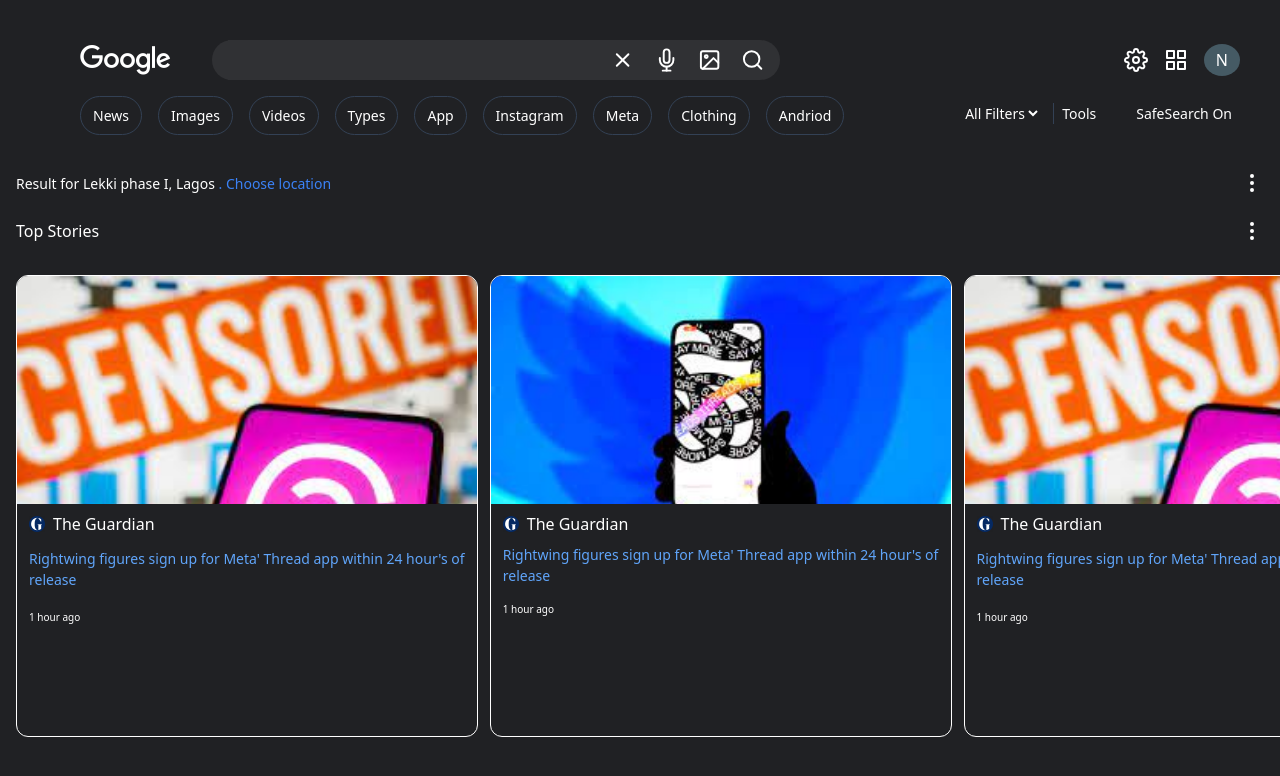
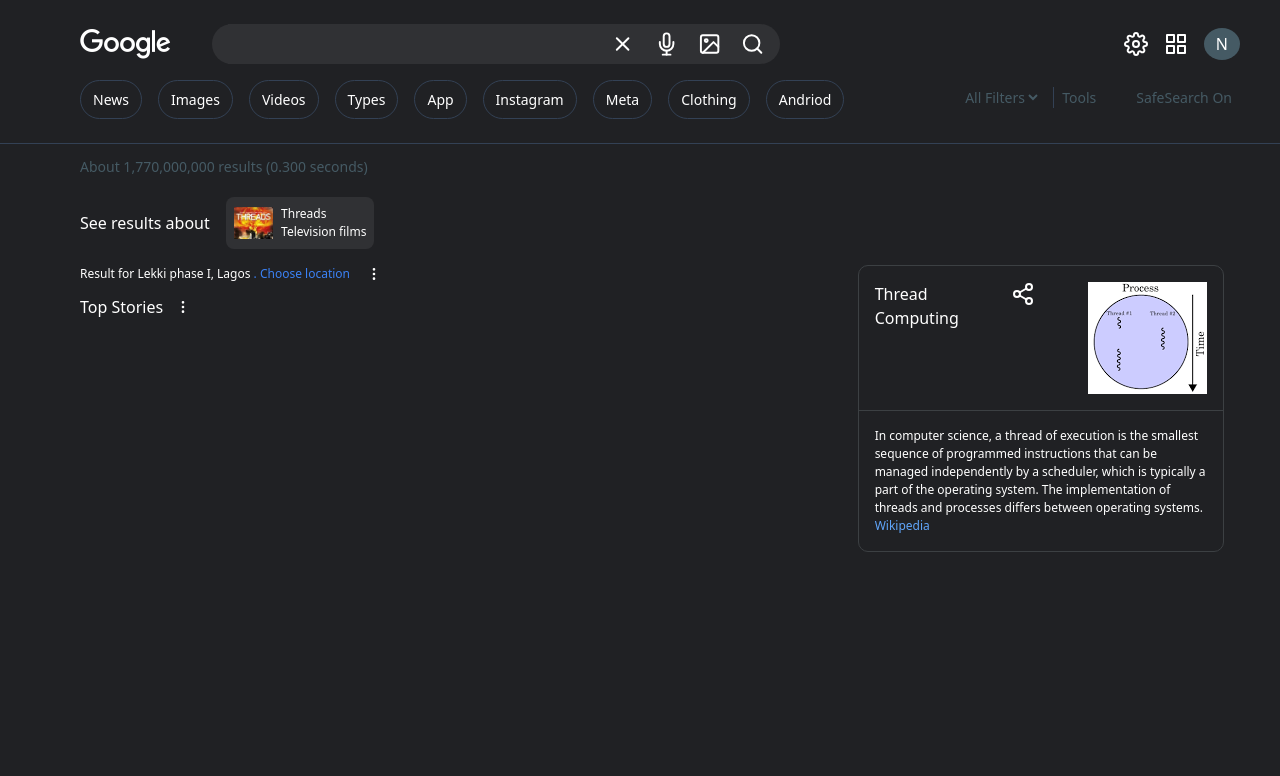
Before and after one commit to Nneka-Chukwuemeka/google-seaarch, a plain HTML site: page index.html in a window 1280 px wide. Drawn offline with nearby package versions, Linux system fonts and the light colour scheme.

Commit message:
update desktop

```diff
--- a/index.html
+++ b/index.html
@@ -10,7 +10,7 @@
 	<body class="box-border m-0 p-0 bg-[#202124] text-white">
 		<header class="flex flex-col">
 			<div
-				class="flex w-[100%] justify-between items-center px-4 pt-4 lg:pl-20 lg:pr-10 lg:pt-10">
+				class="flex w-[100%] justify-between items-center px-4 pt-4 lg:pl-20 lg:pr-10 lg:pt-6">
 				<i data-feather="menu" class="text-white lg:hidden"></i>
 
 				<div class="flex gap-10 items-center lg:w-[70%]">
@@ -56,7 +56,7 @@
 		</header>
 		<!-- Categories -->
 		<section
-			class="flex w-full justify-between items-center lg:border-bl lg:border-slate-700 pb-3">
+			class="flex w-full justify-between items-center lg:border-b lg:border-slate-700 pb-3">
 			<section
 				class="categories scroll-smooth w-full grid grid-flow-col auto-cols-[27%] md:auto-cols-[14%] py-3 px-5 overflow-x-auto gap-3 md:gap-4 lg:w-[70%] lg:flex lg:overflow-x-hidden lg:pl-20 lg:pt-4">
 				<button
@@ -97,7 +97,7 @@
 				</button>
 			</section>
 			<section
-				class="hidden location text-white lg:flex justify-between px-4 py-3 text-[14px] items-center lg:pr-10 gap-3">
+				class="hidden location text-[#455A64] lg:flex justify-between px-4 py-3 text-[14px] items-center lg:pr-10 gap-3">
 				<select class="bg-[#202124]">
 					<option value="">All Filters</option>
 					<option value="">Images</option>
@@ -116,17 +116,22 @@
 		</section>
 
 		<section
-			class="location text-white flex justify-between px-4 py-3 text-[14px] items-center">
-			<p>
+			class="location text-white flex justify-between px-4 py-3 text-[14px] items-center lg:px-0">
+			<div class="lg:hidden">
+				<p class="">
 					Result for Lekki phase I, Lagos
 
 					<span class="text-blue-500">. Choose location</span>
 				</p>
 				<i data-feather="more-vertical"></i>
+			</div>
+			<div class="hidden lg:flex lg:pl-20 text-[#455A64]">
+				<p>About 1,770,000,000 results (0.300 seconds)</p>
+			</div>
 		</section>
 		<!-- results -->
 		<section
-			class="flex gap-4 text-white items-center pl-4 lg:hidden py-4 border-y-4 border-black">
+			class="flex gap-4 text-white items-center pl-4 py-4 border-y-4 border-black lg:border-0 lg:pl-20 lg:pt-2">
 			<p>See results about</p>
 			<div
 				class="flex gap-2 items-center bg-[#303134] px-2 py-2 rounded-[8px]">
@@ -142,22 +147,37 @@
 		</section>
 
 		<!-- Top stories -->
-		<section>
-			<div class="flex justify-between px-4 py-3">
+		<section class="flex gap-2">
+			<section class="lg:w-[65%]">
+				<div
+					class="hidden lg:flex lg:pl-20 text-[12px] gap-4 lg:items-center">
+					<p class="">
+						Result for Lekki phase I, Lagos
+
+						<span class="text-blue-500">. Choose location</span>
+					</p>
+					<i
+						data-feather="more-vertical"
+						class="w-[16px] h-[16px]"></i>
+				</div>
+				<div
+					class="flex justify-between items-center px-4 py-3 lg:justify-start lg:gap-3 lg:pl-20">
 					<h3>Top Stories</h3>
-				<i data-feather="more-vertical"></i>
+					<i
+						data-feather="more-vertical"
+						class="w-[16px] h-[16px]"></i>
 				</div>
-
 				<div
-				class="w-full grid grid-flow-col gap-3 overflow-x-auto scroll-smooth auto-cols-[77%] md:auto-cols-[37%] pt-3 md:pt-5 px-4 card">
+					class="w-full grid grid-flow-col gap-3 overflow-x-auto scroll-smooth auto-cols-[77%] md:auto-cols-[47%] pt-3 md:pt-5 px-4 lg:hidden">
 					<div
-					class="border border-white rounded-[12px] flex flex-col overflow-hidden aspect-square">
+						class="border border-white rounded-[12px] flex flex-col overflow-hidden">
 						<div
-						class="w-full basis-1/2 bg-cover bg-no-repeat"
+							class="w-full basis-1/2 bg-cover bg-no-repeat lg:h-[50%] lg:py-2 lg:[rounded-[10px]"
 							style="
 								background-image: url('./public/guardian.jpg');
 							"></div>
-					<div class="flex flex-col px-3 gap-3 mb-1 basis-1/2 h-auto">
+						<div
+							class="flex flex-col px-3 gap-3 mb-1 basis-1/2 h-auto">
 							<div class="flex items-center gap-2 pt-2 w-full">
 								<img
 									src="./public/guardian logo.ico"
@@ -176,9 +196,12 @@
 					<div
 						class="border border-white rounded-[12px] flex flex-col overflow-hidden aspect-square">
 						<div
-						class="w-full basis-1/2 bg-cover bg-no-repeat"
-						style="background-image: url('./public/bbc.jpg')"></div>
-					<div class="flex flex-col px-3 gap-2 mb-1 basis-1/2 h-auto">
+							class="w-full basis-1/2 bg-cover bg-no-repeat lg:flex-row-reverse lg:aspect-auto max-h-[20rem]"
+							style="
+								background-image: url('./public/bbc.jpg');
+							"></div>
+						<div
+							class="flex flex-col px-3 gap-2 mb-1 basis-1/2 h-auto">
 							<div class="flex items-center gap-2 pt-2 w-full">
 								<img
 									src="./public/guardian logo.ico"
@@ -202,7 +225,8 @@
 							style="
 								background-image: url('./public/guardian.jpg');
 							"></div>
-					<div class="flex flex-col px-3 gap-3 mb-1 basis-1/2 h-auto">
+						<div
+							class="flex flex-col px-3 gap-3 mb-1 basis-1/2 h-auto">
 							<div class="flex items-center gap-2 pt-2 w-full">
 								<img
 									src="./public/guardian logo.ico"
@@ -221,11 +245,12 @@
 					<div
 						class="border border-white rounded-[12px] flex flex-col overflow-hidden aspect-square">
 						<div
-						class="w-full basis-1/2 bg-cover bg-no-repeat"
+							class="w-full basis-1/2 bg-cover bg-no-repeat lg:flex-row-reverse max-h-[20rem]"
 							style="
 								background-image: url('./public/thread.jpg');
 							"></div>
-					<div class="flex flex-col px-3 gap-3 mb-1 basis-1/2 h-auto">
+						<div
+							class="flex flex-col px-3 gap-3 mb-1 basis-1/2 h-auto">
 							<div class="flex items-center gap-2 pt-2 w-full">
 								<img
 									src="./public/guardian logo.ico"
@@ -242,6 +267,29 @@
 					</div>
 				</div>
 			</section>
+			<section
+				class="hidden lg:flex lg:flex-col lg:w-[30%] lg:mx-14 rounded-[10px] border border-[#3c4043]">
+				<div
+					class="flex justify-between py-4 px-4 border-b border-[#3c4043]">
+					<h3>
+						Thread
+						<span class="block semi-bold"> Computing</span>
+					</h3>
+					<i data-feather="share-2"></i>
+					<img src="./public/thread-computing.png" />
+				</div>
+				<div class="py-4 px-4">
+					<p class="text-[12px]">
+						In computer science, a thread of execution is the
+						smallest sequence of programmed instructions that can be
+						managed independently by a scheduler, which is typically
+						a part of the operating system. The implementation of
+						threads and processes differs between operating systems.
+						<span class="text-blue-400">Wikipedia</span>
+					</p>
+				</div>
+			</section>
+		</section>
 		<script>
 			feather.replace();
 		</script>
```
Also changed, not shown: dist/output.css, public/thread-computing.png (added). Lines whose indentation alone changed are shown as unchanged.
